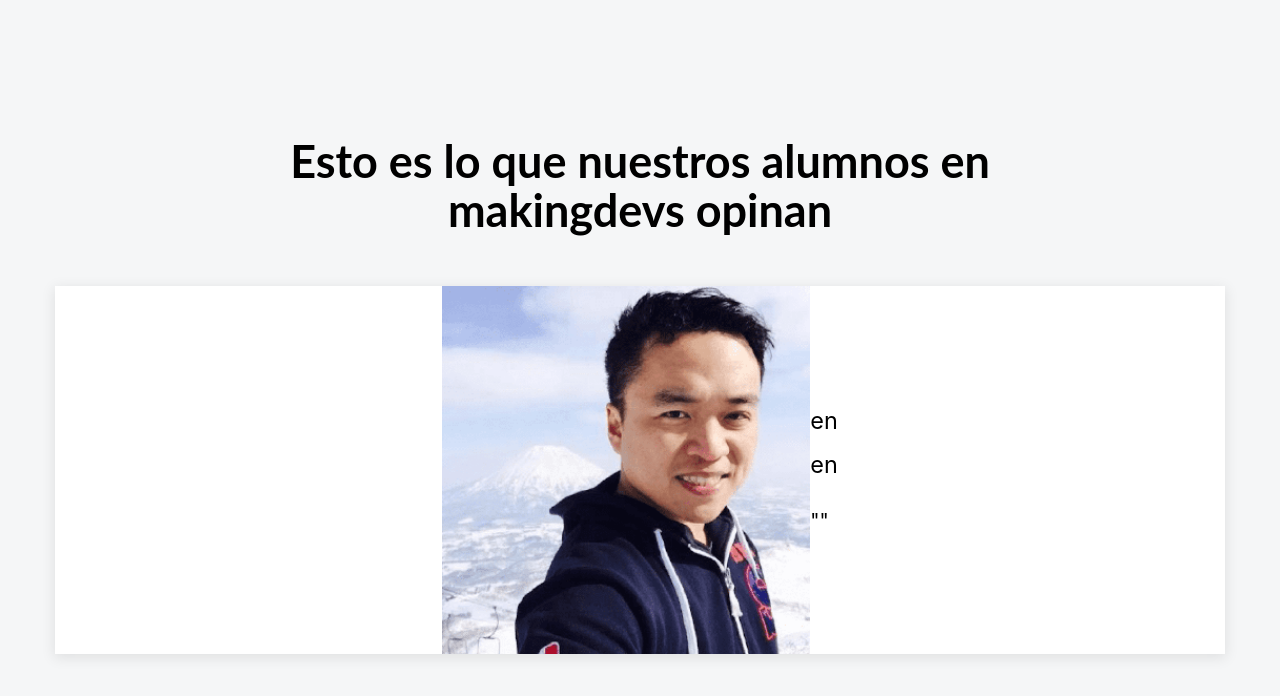
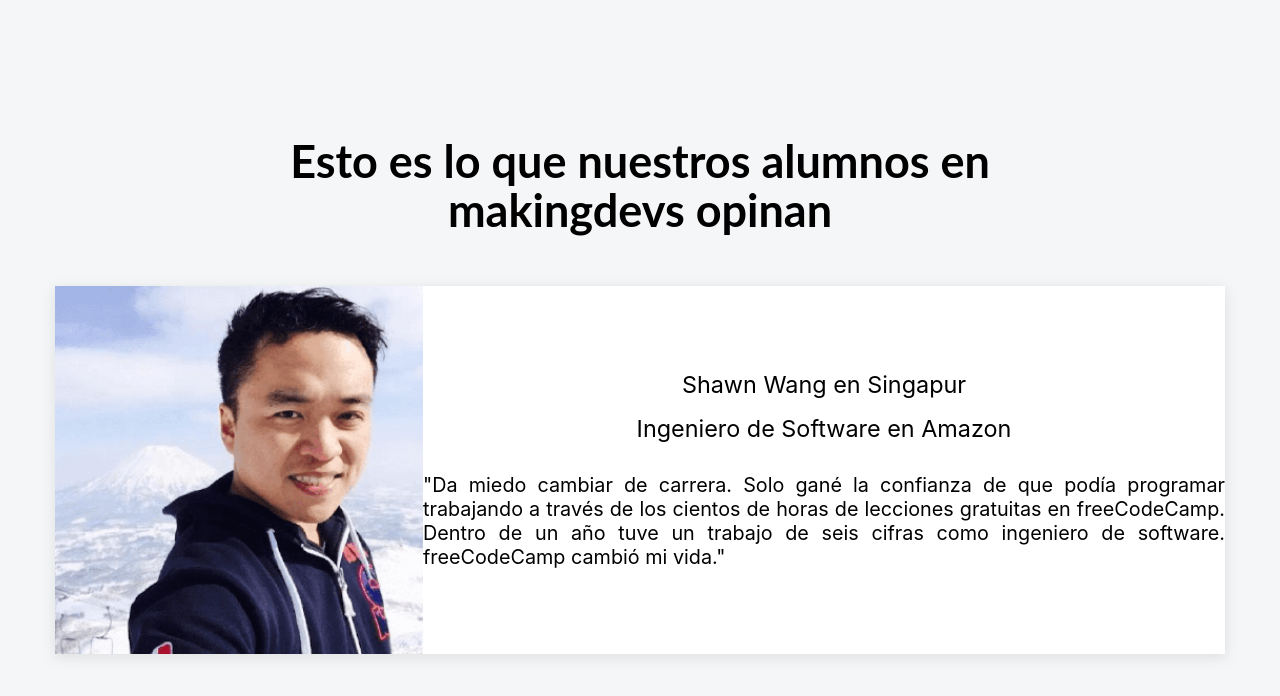
Before and after one commit to ghector6/freeCodeCampReact2, a React (Create React App) app: page / in a window 1280 px wide. Shown: the top 696 px of the page. Built offline with nearby package versions, Linux system fonts and the light colour scheme.

Commit message:
props: adding properties for prop

```diff
--- a/src/App.js
+++ b/src/App.js
@@ -1,4 +1,3 @@
-import logo from './logo.svg';
 import './App.css';
 import {Testimonio} from './componentes/Testimonio';
 
@@ -7,7 +6,14 @@
     <div className="App">
       <div className="contenedor-principal">
         <h1>Esto es lo que nuestros alumnos en makingdevs opinan</h1>
-        <Testimonio/>
+        <Testimonio
+          nombre="Shawn Wang"
+          pais="Singapur"
+          imagen=""
+          cargo="Ingeniero de Software"
+          empresa="Amazon"
+          testimonio="Da miedo cambiar de carrera. Solo gané la confianza de que podía programar trabajando a través de los cientos de horas de lecciones gratuitas en freeCodeCamp. Dentro de un año tuve un trabajo de seis cifras como ingeniero de software. freeCodeCamp cambió mi vida."
+        />
       </div>
     </div>
   );
```
